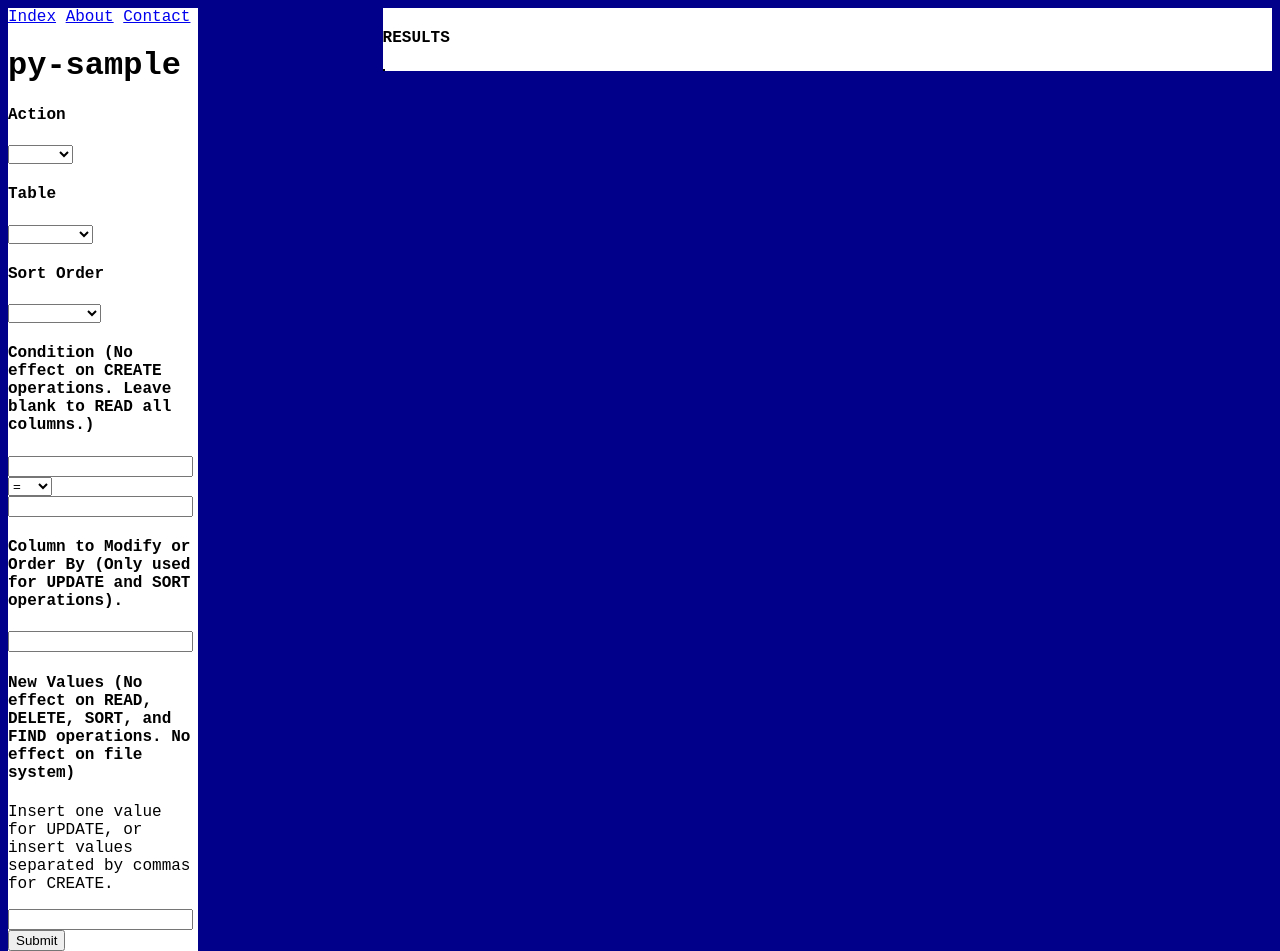
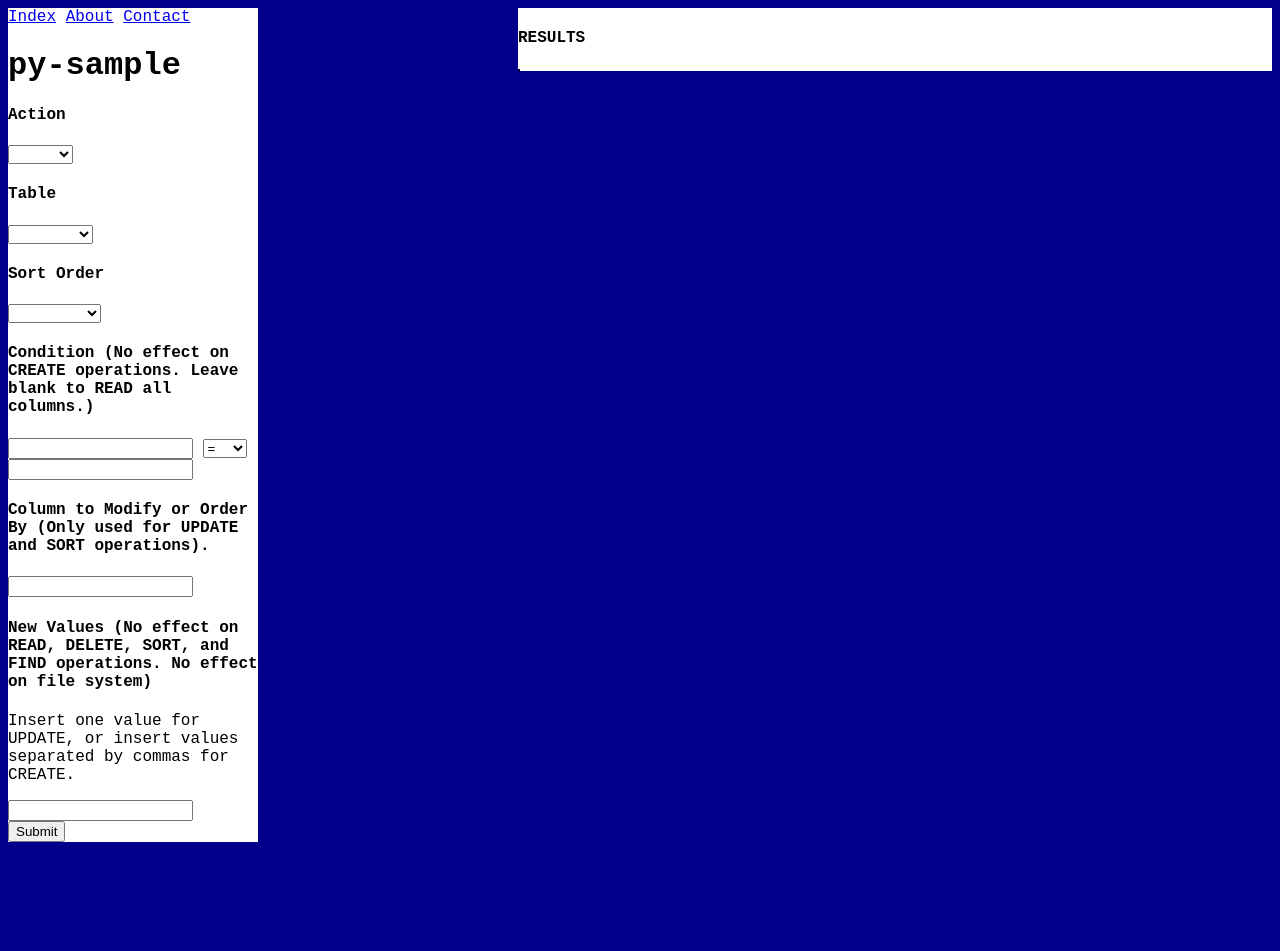
Before and after one commit to xyzes/py-sample, a Flask app: page / in a window 1280 px wide. After the commit the page ends 842 px from the top, so only its background shows below. Run offline with Flask 2, Linux system fonts and the light colour scheme; data that the repository does not hold is empty; parts of the project's set-up code (start-up, migrations or seed data) failed here and were passed over.

Commit message:
Presentation version
To present in CS 3200

```diff
--- a/py_sample/static/style.css
+++ b/py_sample/static/style.css
@@ -15,16 +15,15 @@ table, th, td, tr {
 }
 
 .left-div {
-    width: 15%;
+    width: 250px;
     background: red;
     float: left;
-    margin-right: 185px;
+    margin-right: 260px;
     background-color: white;
 }
 
 .right-div {
-    margin-left: 15%;
-    overflow: auto;
-    margin-left: 190px;
+    margin-left: 270px;
+    overflow: scroll;
     background-color: white;
 }
--- a/py_sample/utils.py
+++ b/py_sample/utils.py
@@ -9,6 +9,9 @@ def controller(input, conn = None):
     global CONN, DATA
     if CONN == None and conn != None:
         CONN = conn
+    connection = pyodbc.connect(CONN)
+    connection.autocommit = True
+    cursor = connection.cursor()
     default = "SELECT * FROM song"
     query = ""
     if input:
@@ -34,12 +37,10 @@ def controller(input, conn = None):
                 query = update(table, cond, col, vals)
             if action == "delete" and cond:
                 query = delete(table, cond)
-            if action == "sort" and col and order:
-                query = sort(table, col, order)
+            if action == "sort" and col and dir:
+                query = sort(table, col, dir)
             if action == "find" and cond:
                 query = find(table, cond)
-    connection = pyodbc.connect(CONN)
-    cursor = connection.cursor()
     if query == "":
         query = default
     cursor.execute(query)
@@ -51,6 +52,7 @@ def controller(input, conn = None):
         DATA += "</tr>"
     DATA += "</table>"
     views.DATA = DATA
+    connection.commit()
     cursor.close()
     connection.close()
 
```
Also changed, not shown: CHANGELOG.txt.
